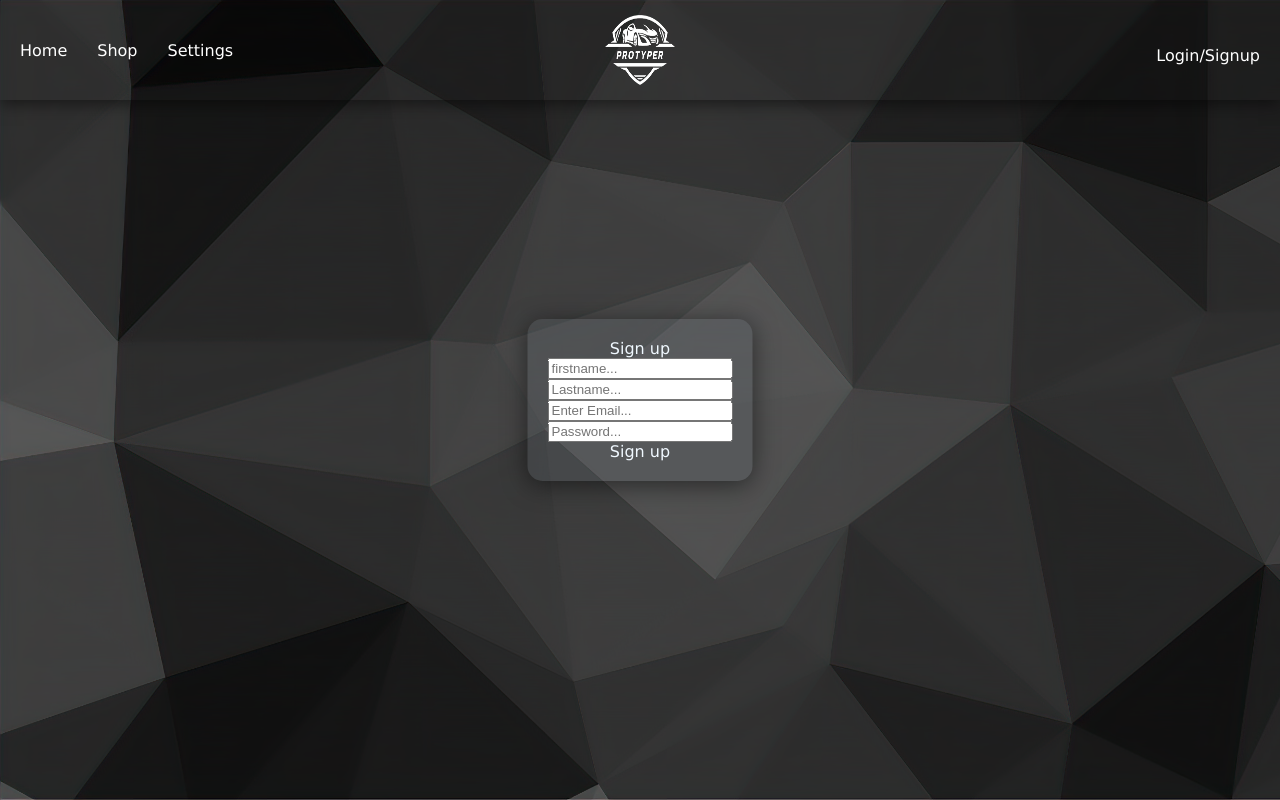
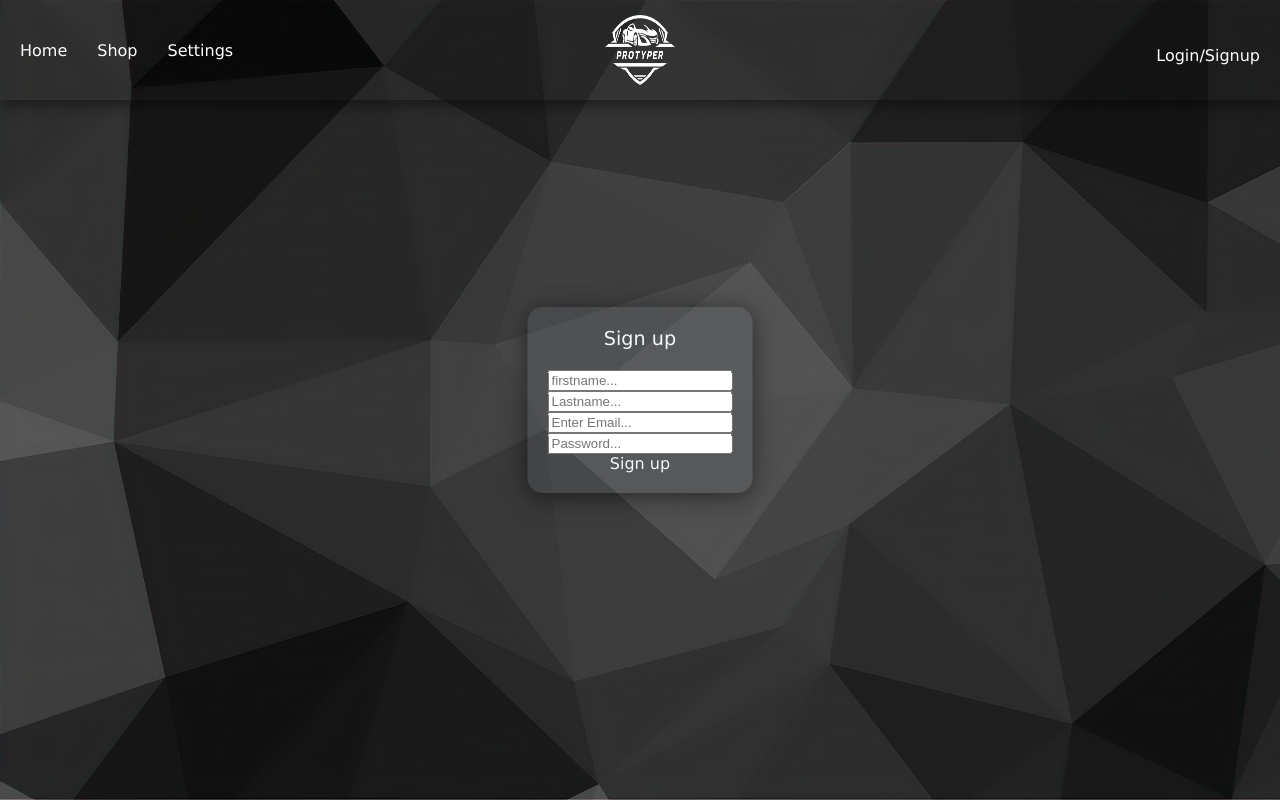
Before and after one commit to Ajan0211/ProTyper, a React (Vite) app in the folder pro-typer/: page /SignUp in a window 1280 px wide. Built offline with nearby package versions, Linux system fonts and the light colour scheme.

Commit message:
Adding CSS for heading

```diff
--- a/pro-typer/src/SignUp.css
+++ b/pro-typer/src/SignUp.css
@@ -13,3 +13,8 @@
   border-radius: 15px;
   box-shadow: 0 4px 24px rgba(0, 0, 0, 0.5);
 }
+.heading-signup {
+  margin-bottom: 20px;
+  font-size: larger;
+  color: aliceblue;
+}
```
